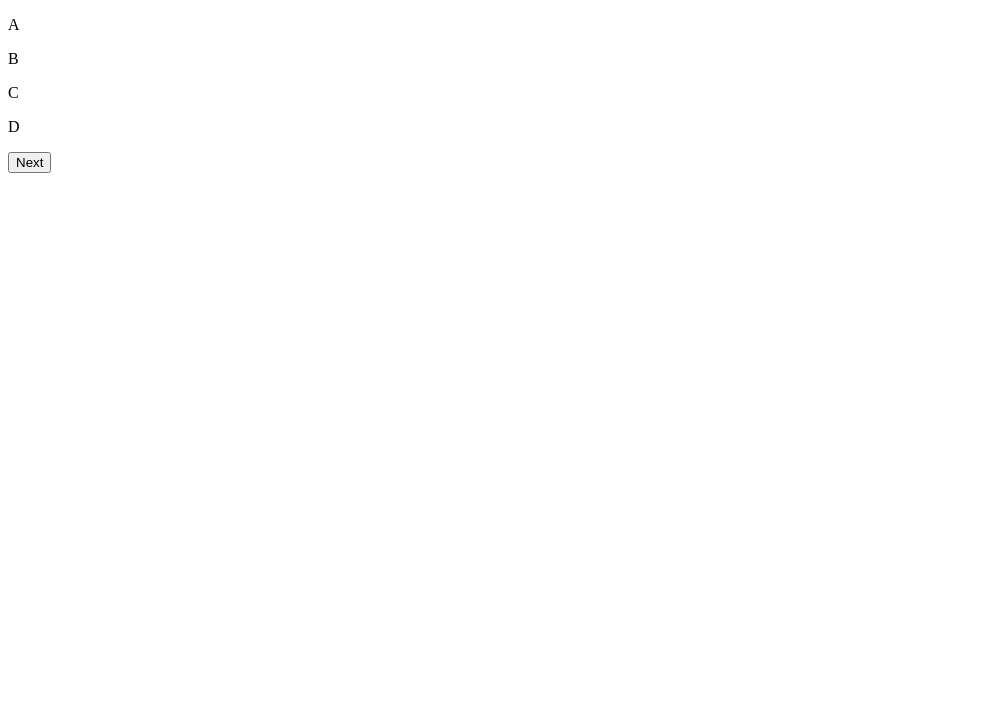
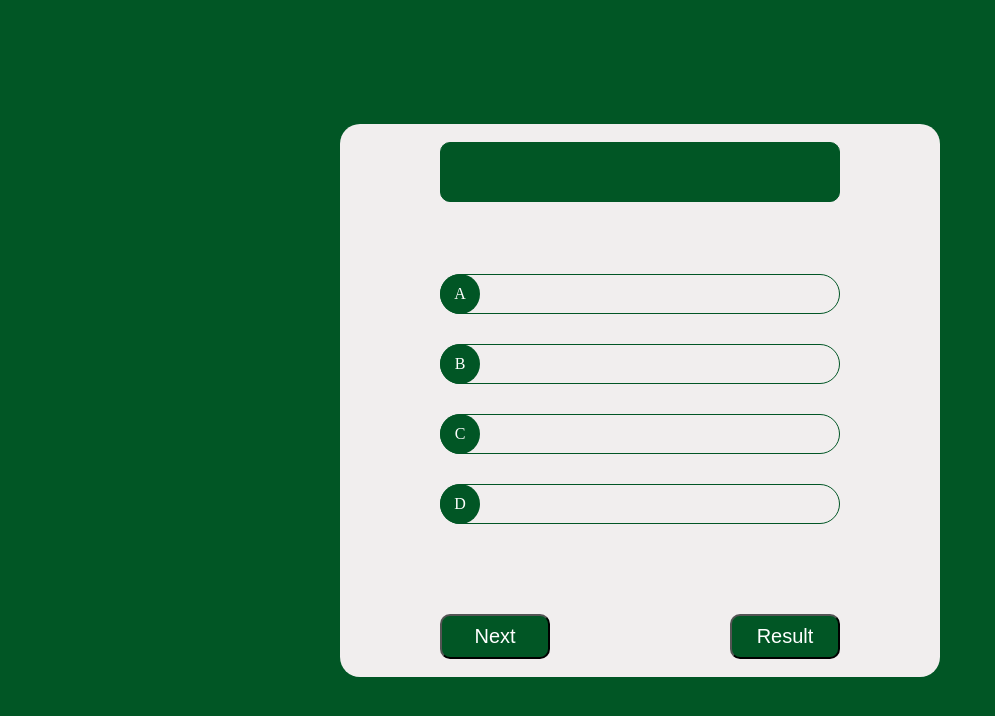
Before and after one commit to Usman-52/Interactive-Quiz-Game, a plain HTML site: page Quize/questions.html in a window 1280 px wide. Shown: the whole page, without its empty margins (0-995 px from the left). Drawn offline with Linux system fonts and the light colour scheme.

Commit message:
i make some changes in structure of Questions page and add style

```diff
--- a/Home/style.css
+++ b/Home/style.css
@@ -9,7 +9,7 @@ body {
     display: flex;
     justify-content: center;
     align-items: center;
-    margin-top: 10%;
+    height: 100vh;
 }
 
 .start {
--- a/Quize/questions.css
+++ b/Quize/questions.css
@@ -0,0 +1,93 @@
+*{
+    margin: 0;
+    padding: 0;
+    box-sizing: border-box;
+}
+
+body {
+    background-color: rgb(1, 86, 37);
+    display: flex;
+    height: 100vh;
+    justify-content: center;
+    align-items: center;
+    align-items: center;
+    flex-direction: column;
+}
+
+.main-container {
+    width: 600px;
+    height: auto;
+    background-color: rgb(241, 238, 238);
+    display: flex;
+    justify-content: center;
+    align-items: center;
+    flex-direction: column;
+    border-radius: 20PX;
+}
+
+.questionArea {
+    width: 400px;
+    height: 60px;
+    background-color: rgb(1, 86, 37);
+    color: white;
+    border-radius: 10PX;
+    border: 1px solid rgb(1, 86, 37);
+    margin-top: 3%;
+    margin-bottom: 2%;
+}
+
+.choices-container {
+    width: 100%;
+    height: 400px;
+    /* background-color: aquamarine; */
+    display: flex;
+    justify-content: center;
+    align-items: center;
+    flex-direction: column;
+}
+
+.choices {
+    width: 400px;
+    height: 40px;
+    background-color: rgb(241, 238, 238);
+    border: 1px solid rgb(1, 86, 37);
+    border-radius: 20PX;
+    margin-bottom: 30px;
+    margin-top: 2%;
+    display: inline-block;
+    cursor: pointer;
+}
+
+.label {
+    width: 40px;
+    height: 40px;
+    border-radius: 50%;
+    background-color: rgb(1, 86, 37);
+    color: white;
+    display: flex;
+    justify-content: center;
+    align-items: center;
+    margin-right: 360px;
+    margin-bottom: -52px;
+    position: relative;
+}
+
+.Btns {
+    width: 400px;
+    height: auto;
+    display: flex;
+    justify-content: space-between;
+    margin-bottom: 3%;
+}
+
+.Btns button {
+    width: 110px;
+    height: 45px;
+    background-color: rgb(1, 86, 37);
+    color: #ffffff;
+    border-radius: 10px;
+    font-size: 20px;
+    cursor: pointer;
+
+
+}
--- a/Quize/questions.html
+++ b/Quize/questions.html
@@ -3,7 +3,7 @@
 <head>
     <meta charset="UTF-8">
     <meta name="viewport" content="width=device-width, initial-scale=1.0">
-    <link rel="stylesheet" href="">
+    <link rel="stylesheet" href="./questions.css">
     <title>Questions</title>
 </head>
 <body>
@@ -11,27 +11,27 @@
 
     <div class="main-container">
 
-        <!-- * questions div where our questions will appear -->
-
-        <div class="question">
+        <div class="questionArea">
 
         </div>
 
-        <!-- * tChoices part , where choices will appear  -->
-        <div class="A"><p>A</p></div>
-        <div class="choice" id="choice-1"></div>
-        <div class="A"></div><p>B</p></div>
-        <div class="choice" id="choice-2"></div></div>
-        <div class="A"><p>C</p></div>
-        <div class="choice" id="choice-3"></div></div>
-        <div class="A"><p>D</p></div>
-        <div class="choice" id="choice-4"></div></div>
+        <div class="choices-container">
+            <div class="label">A</div>
+            <div class="choices"></div>
+            <div class="label">B</div>
+            <div class="choices"></div>
+            <div class="label">C</div>
+            <div class="choices"></div>
+            <div class="label">D</div>
+            <div class="choices"></div>
+        </div>
 
-        <div class="next-btn">
+        <div class="Btns">
+            <button>Next</button>
+            <a href="../Result/result.html"><button type="submit">Result</button></a>
+        </div>
 
-            <button>Next</button>
+    </div>
 
-        </div>
-    </div>
 </body>
 </html>
```
